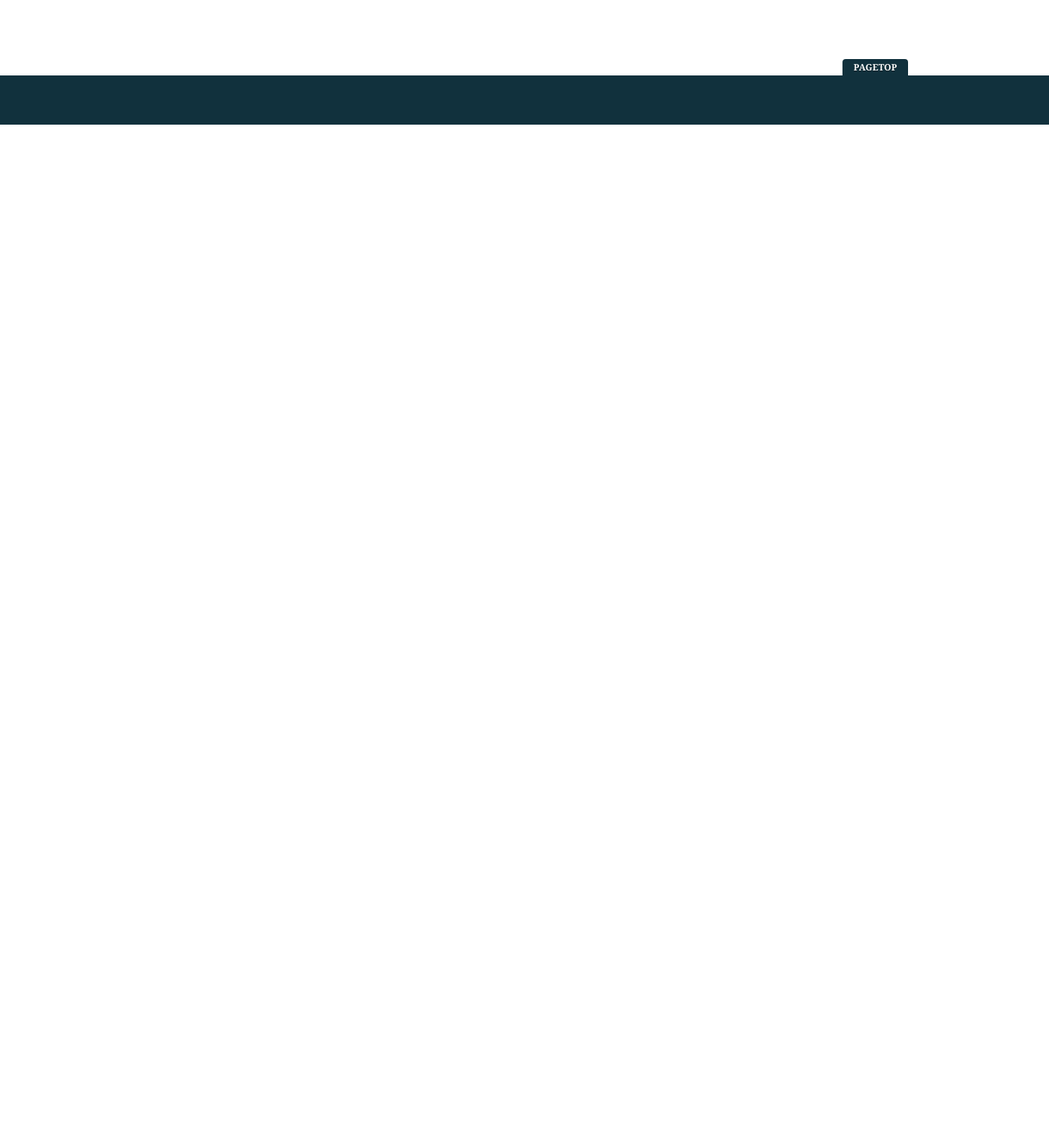
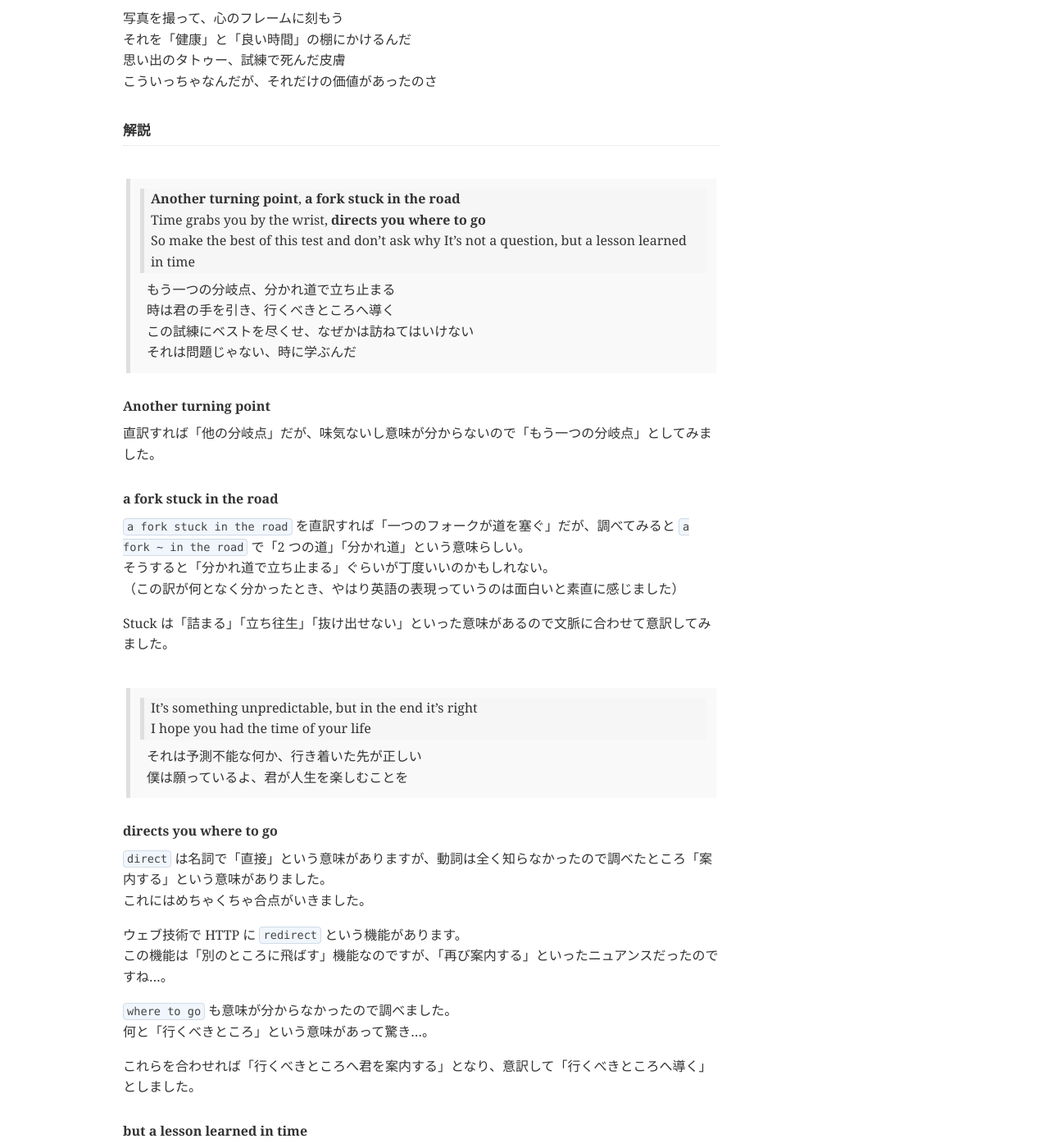
Before and after one commit to tetsuwo/en-study, a Jekyll site: the page built from _posts/2023-01-04-good-riddance-time-of-your-life-green-day.md, in a window 1280 px wide and 1400 px high, scrolled down 2650 px. Shown: the whole window at 82% size. Built offline with Jekyll 4.4.1, drawn with Linux system fonts in a browser that asks for light colours; before the commit the page ends 2802 px from its top, so only the background shows below that; some of the changed text lies outside the part shown.

Commit message:
Update 2023-01-04-good-riddance-time-of-your-life-green-day.md

```diff
--- a/_posts/2023-01-04-good-riddance-time-of-your-life-green-day.md
+++ b/_posts/2023-01-04-good-riddance-time-of-your-life-green-day.md
@@ -1,6 +1,6 @@
 ---
 layout: post
-title: "Good Riddance (Time Of Your Life) - Green Day"
+title: "Good Riddance (Time of Your Life) - Green Day を和訳して英語の勉強"
 date: 2023-01-04 04:00:00 +0900
 last_modified_at: 2023-01-07 18:00:00 +0900
 categories:
@@ -13,7 +13,15 @@
 ## 前置き
 {:.no_toc}
 
-（未だ途中ですよ）
+ぼくが Green Day を初めて認識したのは中学生の頃で、姉が Green Day　の CD の「Dookie [^Dookie]」「Insomniac [^Insomniac]」「Nimrod [^Nimrod]」を持っており、兄もそれを聴いていて、ぼくは兄が隣の部屋で大音量で流しているのを聴いていました。
+
+当時は五月蝿い曲が好きだったので Green Day には大ハマリした記憶があります。
+
+そんなパンクな曲ばかりだったところに Nimrod の最後の方の曲だっただろうか、 Good Riddance (Time of Your Life) を見つけました。
+この曲は歌詞の意味は全く理解していなかったですが、本当に良い曲だなーと思っていました。
+
+20 年以上経って、歌詞の意味を知ることになるとは・・・。
+
 
 <!-- more -->
 
@@ -22,7 +30,7 @@
 
 （未だ途中ですよ）
 
-#### Good Riddance (Time Of Your Life) を知らない人向けに
+#### Good Riddance (Time of Your Life) を知らない人向けに
 {:.no_toc}
 
 <div class="u-youtube">
@@ -35,6 +43,7 @@
 
 
 ## 本題
+{:.no_toc}
 
 ### 目次
 {:.no_toc}
@@ -42,7 +51,7 @@
 1. The generated Toc will be an ordered list
 {:toc}
 
-### Good Riddance (Time Of Your Life) の歌詞
+### Good Riddance (Time of Your Life) の歌詞
 
 > Another turning point, a fork stuck in the road
 > Time grabs you by the wrist, directs you where to go
@@ -51,7 +60,7 @@
 > It’s something unpredictable, but in the end it’s right
 > I hope you had the time of your life
 >
-> So take the photographs and still-frames in your mind
+> So take the photographs and still frames in your mind
 > Hang it on a shelf in good heath and good time
 > Tattoos of memories and dead skin on trial
 > For what it’s worth, it was worth all the while
@@ -66,38 +75,129 @@
 > I hope you had the time of your life
 
 
-
 ### 和訳
 
 > Another turning point, a fork stuck in the road
 > Time grabs you by the wrist, directs you where to go
 > So make the best of this test and don’t ask why
 > It’s not a question, but a lesson learned in time
-> It’s something unpredictable, but in the end it’s right
-> I hope you had the time of your life
 
-
-
-> So take the photographs and still-frames in your mind
-> Hang it on a shelf in good heath and good time
-> Tattoos of memories and dead skin on trial
-> For what it’s worth, it was worth all the while
-
+もう一つの分岐点、分かれ道で立ち止まる
+時は君の手を引き、行くべきところへ導く
+この試練にベストを尽くせ、なぜかは訪ねてはいけない
+それは問題じゃない、時に学ぶんだ
 
 
 > It’s something unpredictable, but in the end it’s right
 > I hope you had the time of your life
 
+それは予測不能な何か、行き着いた先が正しい
+僕は願っているよ、君が人生を楽しむことを
 
 
-> It’s something unpredictable, but in the end it’s right
-> I hope you had the time of your life
+> So take the photographs and still frames in your mind
+> Hang it on a shelf in good heath and good time
+> Tattoos of memories and dead skin on trial
+> For what it’s worth, it was worth all the while
 
+写真を撮って、心のフレームに刻もう
+それを「健康」と「良い時間」の棚にかけるんだ
+思い出のタトゥー、試練で死んだ皮膚
+こういっちゃなんだが、それだけの価値があったのさ
 
 
 ### 解説
 
+>> **Another turning point**, **a fork stuck in the road**
+>> Time grabs you by the wrist, **directs you where to go**
+>> So make the best of this test and don’t ask why
+>> It’s not a question, but a lesson learned in time
+>
+> もう一つの分岐点、分かれ道で立ち止まる
+> 時は君の手を引き、行くべきところへ導く
+> この試練にベストを尽くせ、なぜかは訪ねてはいけない
+> それは問題じゃない、時に学ぶんだ
+
+#### Another turning point
+
+直訳すれば「他の分岐点」だが、味気ないし意味が分からないので「もう一つの分岐点」としてみました。
+
+#### a fork stuck in the road
+
+`a fork stuck in the road` を直訳すれば「一つのフォークが道を塞ぐ」だが、調べてみると `a fork ~ in the road` で「2 つの道」「分かれ道」という意味らしい。
+そうすると「分かれ道で立ち止まる」ぐらいが丁度いいのかもしれない。
+（この訳が何となく分かったとき、やはり英語の表現っていうのは面白いと素直に感じました）
+
+Stuck は「詰まる」「立ち往生」「抜け出せない」といった意味があるので文脈に合わせて意訳してみました。
+
+
+>> It’s something unpredictable, but in the end it’s right
+>> I hope you had the time of your life
+>
+> それは予測不能な何か、行き着いた先が正しい
+> 僕は願っているよ、君が人生を楽しむことを
+
+#### directs you where to go
+
+`direct` は名詞で「直接」という意味がありますが、動詞は全く知らなかったので調べたところ「案内する」という意味がありました。
+これにはめちゃくちゃ合点がいきました。
+
+ウェブ技術で HTTP に `redirect` という機能があります。
+この機能は「別のところに飛ばす」機能なのですが、「再び案内する」といったニュアンスだったのですね...。
+
+`where to go` も意味が分からなかったので調べました。
+何と「行くべきところ」という意味があって驚き...。
+
+これらを合わせれば「行くべきところへ君を案内する」となり、意訳して「行くべきところへ導く」としました。
+
+#### but a lesson learned in time
+
+`but a lesson learned in time` は直訳すれば「しかし、レッスンは時間に学んだ」かなと。
+このままだと味気なさすぎるし、ここまでの文脈からすると「人生に学ぶんだ」とか「いずれ分かるものさ」くらいにしておきました。
+
+
+>> So take the photographs and still frames in your mind
+>> Hang it on a shelf in good heath and good time
+>> Tattoos of memories and dead skin on trial
+>> For what it’s worth, it was worth all the while
+>
+> 写真を撮って、心のフレームに刻もう
+> それを「健康」と「良い時間」の棚にかけるんだ
+> 思い出のタトゥー、試練で死んだ皮膚
+> こういっちゃなんだが、それだけの価値があったのさ
+
+#### still frames in your mind
+
+`still frames in your mind` は still の意味が全く分からなかった・・・。
+
+調べてみると動詞として使うと「動いているものを止める」ようなイメージらしく、「君の心のフレームに刻もう」と訳しました。
+
+めちゃくちゃ面白い・・・。
+
+#### For what it’s worth
+
+`For what it’s worth` も全く意味が分からなかったです。
+
+「その価値は何のため」かと思いましたが、調べてみると面白い。
+
+何と「こんなことを言っても価値があるか分からないが...」「これはあくまでの私の意見ですが...」といった意味になるらしい。
+
+これらから訳を考えたときに「こういっちゃなんだが」としてみました。
+
+#### it was worth all the while
+
+`worth ~ while` = 「（...する）価値がある、やりがいがある」
+
+`it was worth all the while` は「それはあらゆる価値があった」なのかなと。
+
+意訳して「それだけの価値があったのさ」としました。
 
 
 ----
 <!-- footnote -->
+
+[^Dookie]: [Dookie](https://ja.wikipedia.org/wiki/%E3%83%89%E3%82%A5%E3%83%BC%E3%82%AD%E3%83%BC) - 最終更新 2021年3月1日 (月) 18:09
+
+[^Insomniac]: [Insomniac](https://ja.wikipedia.org/wiki/%E3%82%A4%E3%83%B3%E3%82%BD%E3%83%A0%E3%83%8B%E3%82%A2%E3%83%83%E3%82%AF) - 最終更新 2022年4月16日 (土) 17:01
+
+[^Nimrod]: [Nimrod](https://ja.wikipedia.org/wiki/%E3%83%8B%E3%83%A0%E3%83%AD%E3%83%83%E3%83%89_(%E3%82%A2%E3%83%AB%E3%83%90%E3%83%A0)) - 最終更新 2021年3月1日 (月) 18:09
```
